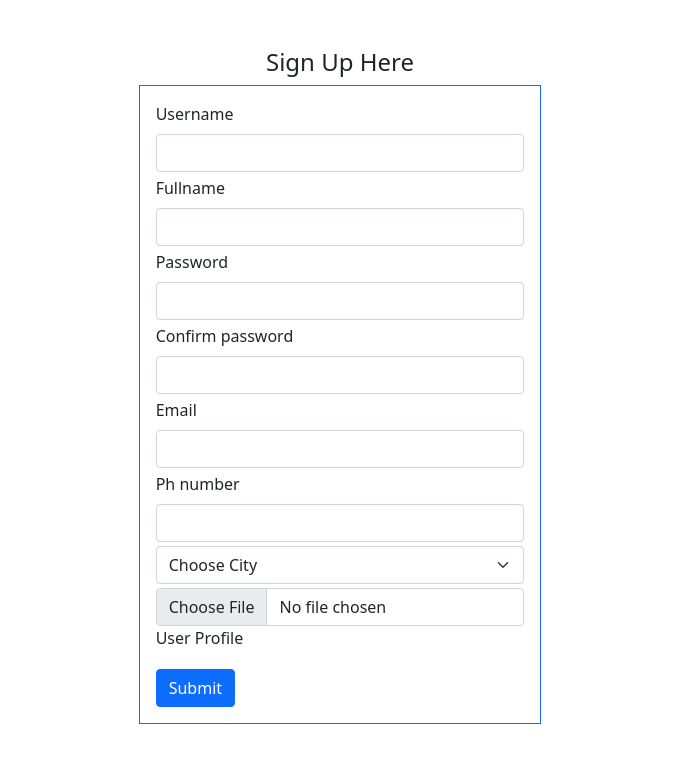
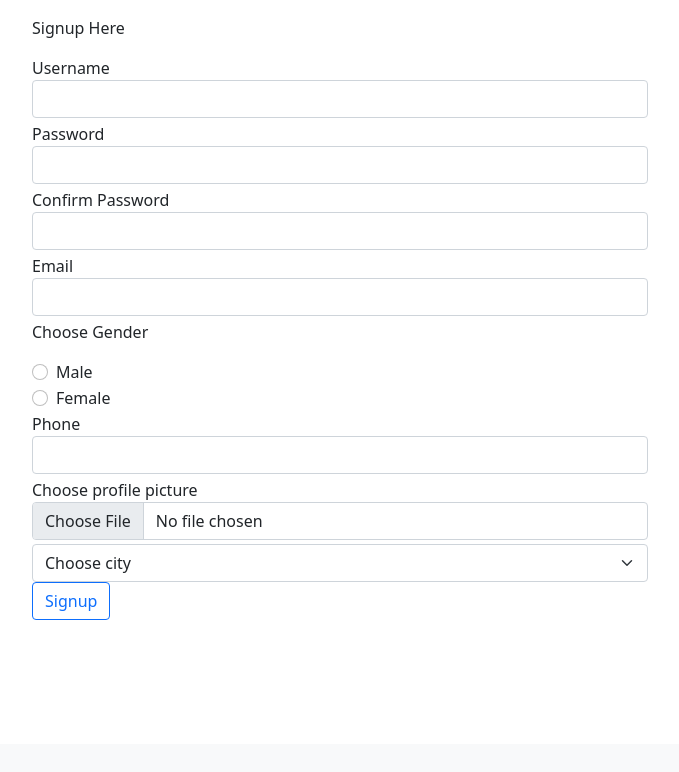
Before and after one commit to LaminNono/city_express106, a PHP site: page /customer/signup.php in a window 1280 px wide. Shown: the part 56-828 px from the top of the page, without its empty margins (300-979 px from the left). After the commit the page ends 676 px from the top, so only its background shows below. Run offline with PHP 8.4, Linux system fonts and the light colour scheme; data that the repository does not hold is empty.

Commit message:
sign up is mostly finished except strong password validation

```diff
--- /dev/null
+++ b/customer/signup.php
@@ -0,0 +1,134 @@
+<?php
+require_once "../dbconn.php";
+if(!isset($_SESSION)){
+    session_start();
+}
+if(isset($_POST['signUp'])){
+    $username =$_POST['username'];
+    $password =$_POST['password'];
+    $cpassword =$_POST['cpassword'];
+    $email =$_POST['email'];
+    $phone =$_POST['phone'];
+    $city =$_POST['city'];
+    $gender =$_POST['gender'];
+    $profile =$_FILES['profile'];
+    $img_path = "profile/".$_FILES['profile']['name'];
+
+    if($password === $cpassword)
+    {
+        $hash = password_hash($password, PASSWORD_BCRYPT);
+        //to check strong password
+        //save file into a specified directory in a server
+        $status = move_uploaded_file($_FILES['profile']['tmp_name'],$img_path);
+        if($status){
+            try{
+                $sql = "insert into users values (?, ?, ?, ?, ?, ?, ?, ?)";
+                $stmt = $conn->prepare($sql);
+                $stmt->execute([null, $username, $email, $phone, $img_path, $hash, $city, $gender]);
+                if($status){
+                    header("Location:clogin.php");
+                }
+
+            }catch(PDOException $e){
+                echo $e->getMessage();
+
+            }
+        }
+
+    }
+    else{
+        $errMessage = "Password and confirm passoword must be same.";
+    }
+}
+
+
+
+
+
+
+?>
+<!DOCTYPE html>
+<html lang="en">
+
+<head>
+    <meta charset="UTF-8">
+    <meta name="viewport" content="width=device-width, initial-scale=1.0">
+    <title>User Signup</title>
+    <link href="https://cdn.jsdelivr.net/npm/bootstrap@5.0.2/dist/css/bootstrap.min.css" rel="stylesheet"
+        integrity="sha384-EVSTQN3/azprG1Anm3QDgpJLIm9Nao0Yz1ztcQTwFspd3yD65VohhpuuCOmLASjC" crossorigin="anonymous">
+    <script src="https://cdn.jsdelivr.net/npm/bootstrap@5.0.2/dist/js/bootstrap.bundle.min.js"
+        integrity="sha384-MrcW6ZMFYlzcLA8Nl+NtUVF0sA7MsXsP1UyJoMp4YLEuNSfAP+JcXn/tWtIaxVXM" crossorigin="anonymous" defer>
+    </script>
+</head>
+
+<body>
+    <div class="container-fluid">
+        <div class="row">
+            <?php require_once "../navbarbar.php"  ?>
+        </div>
+        <div class="row">
+            <div class="col-md-6 col-sm-12 mx-auto py-3">
+                <p>Signup Here</p>
+                <form action="signup.php" method="post" enctype="multipart/form-data">
+                    <div class="mb-1">
+                        <label for="username">Username</label>
+                        <input type="text" class="form-control" name="username">
+                    </div>
+                    <div class="mb-1">
+                        <label for="password">Password</label>
+                        <input type="password" class="form-control" name="password">
+                    </div>
+                    <div class="mb-1">
+                        <label for="cpassword">Confirm Password</label>
+                        <input type="password" class="form-control" name="cpassword">
+                    </div>
+                    <div class="mb-1">
+                        <label for="email">Email</label>
+                        <input type="email" class="form-control" name="email">
+                    </div>
+                    <p>Choose Gender</p>
+                    <div class="form-check">
+                        <input class="form-check-input" type="radio" name="gender" value="male">
+                        <label class="form-check-label" for="gender">
+                            Male
+                        </label>
+                    </div>
+                    <div class="form-check">
+                        <input class="form-check-input" type="radio" name="gender" value="female">
+                        <label class="form-check-label" for="gender">
+                            Female
+                        </label>
+                    </div>
+                     <div class="mb-1">
+                        <label for="phone">Phone</label>
+                        <input type="text" class="form-control" name="phone">
+                    </div>
+
+                     <div class="mb-1">
+                        <label for="profile">Choose profile picture</label>
+                        <input type="file" class="form-control" name="profile">
+                    </div>
+
+                    <select name="city" class="form-select">
+                        <option value="">Choose city</option>
+                        <?php
+                        $cities = array("Yangon","Mandalay","NayPyiTaw","Taunggyi","Magway");
+                        foreach($cities as $city){
+                                echo "<option value=$city>$city</option>";
+                        }
+
+                        ?>
+
+                    </select>
+                    <button class="btn btn-outline-primary" name="signUp">Signup</button>
+
+                </form>
+            </div>
+        </div>
+
+
+    </div>
+
+</body>
+
+</html>
--- a/navbarbar.php
+++ b/navbarbar.php
@@ -27,7 +27,7 @@
         <li class="nav-item">
           <a class="nav-link active" href="logout.php" tabindex="-1" aria-disabled="true">Log Out</a>
         </li>
-        <?php }?>
+        <?php  echo "<li class=nav-item><a class=nav-link text-bg-dark> $_SESSION[adminEmail]</a> </li>";  } ?>
         <li class="nav-item dropdown">
           <a class="nav-link dropdown-toggle" href="#" id="navbarDropdown" role="button" data-bs-toggle="dropdown" aria-expanded="false">
             Dropdown
@@ -37,6 +37,7 @@
             <li><a class="dropdown-item" href="#">Another action</a></li>
             <li><hr class="dropdown-divider"></li>
             <li><a class="dropdown-item" href="#">Something else here</a></li>
+
 
           </ul>
         </li>
```
Also changed, not shown: customer/clogin.php (added, +11 -0 lines), customer/profile/womenwear.jpg (added).
